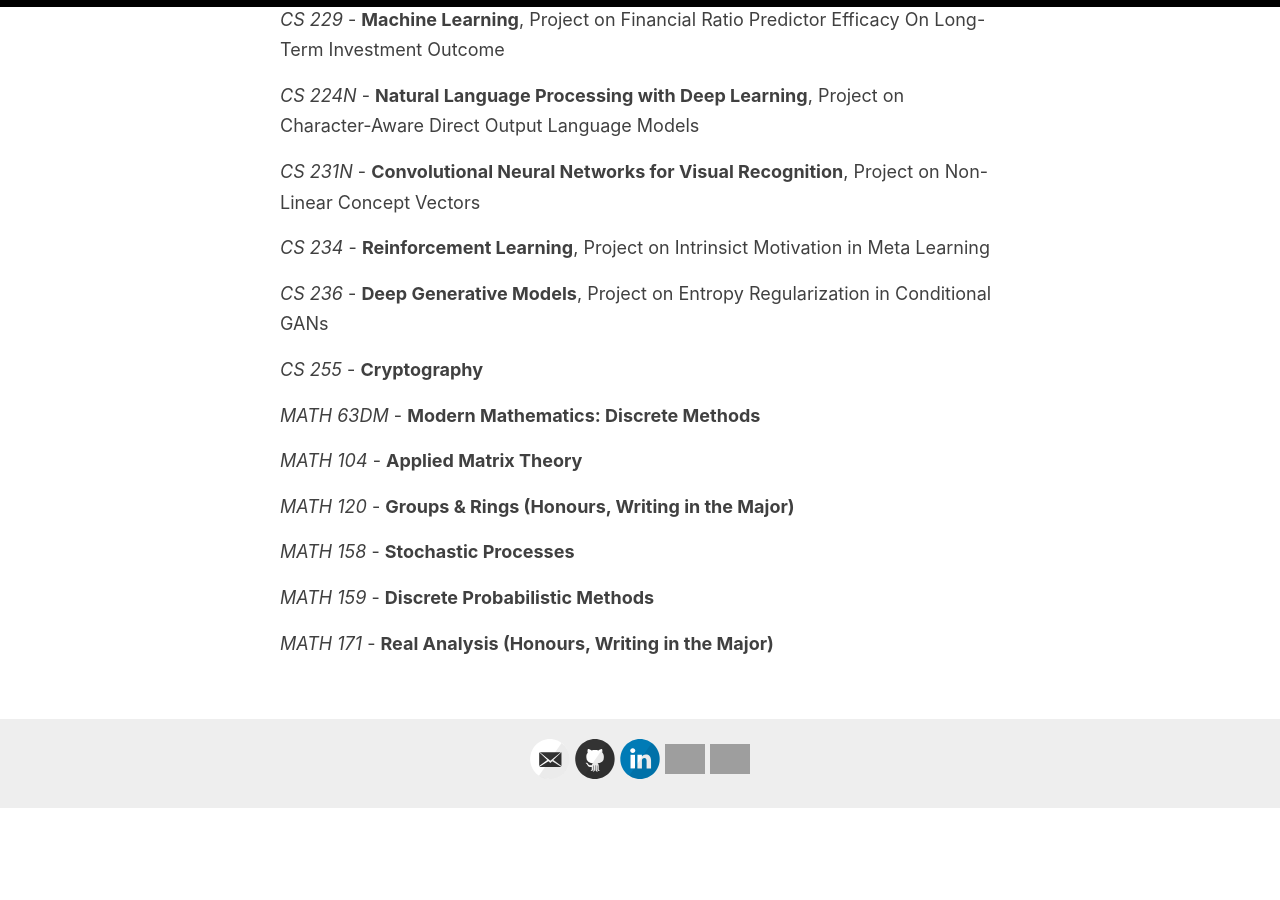
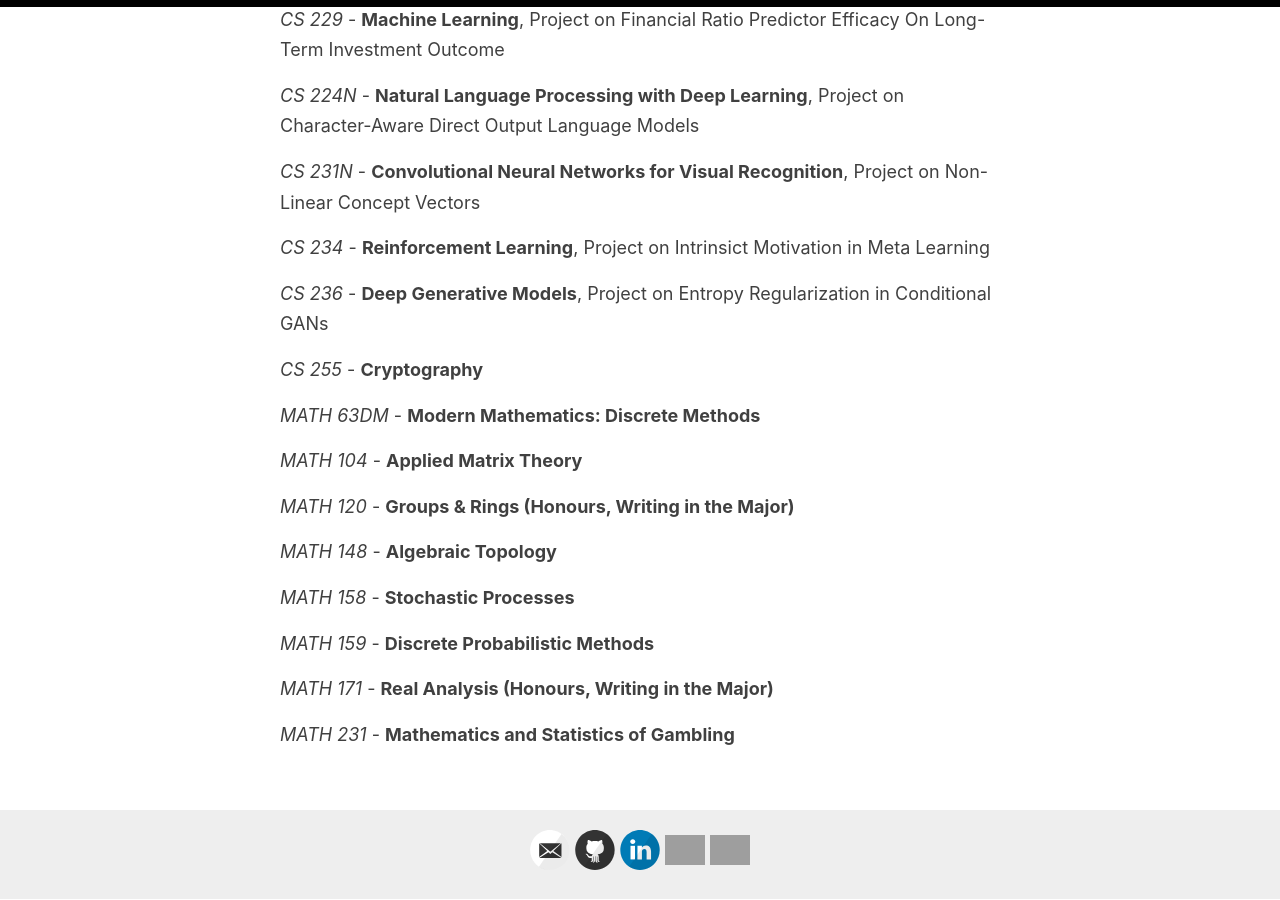
Before and after one commit to evazhang612/sokt-landing, a Jekyll site: the page built from _pages/technicals.md, in a window 1280 px wide and 900 px high, scrolled down 1171 px. Built offline with Jekyll 4.4.1, drawn with Linux system fonts in a browser that asks for light colours; nearby versions of some CDN libraries; library files that are not in the unit come from our copies; before the commit the page ends 1980 px from its top, so only the background shows below that; grey boxes are pictures that could not be loaded.

Commit message:
Class update.

```diff
--- a/_pages/technicals.md
+++ b/_pages/technicals.md
@@ -42,8 +42,12 @@ I proposed, designed and taught CS81SI AI Interpretability & Fairness at Stanfor
 
 <i>MATH 120</i> - <b>Groups & Rings (Honours, Writing in the Major)</b>
 
+<i>MATH 148</i> - <b>Algebraic Topology </b>
+
 <i>MATH 158</i> - <b>Stochastic Processes</b>
 
 <i>MATH 159</i> - <b>Discrete Probabilistic Methods</b>
 
 <i>MATH 171</i> - <b>Real Analysis (Honours, Writing in the Major)</b>
+
+<i>MATH 231</i> - <b> Mathematics and Statistics of Gambling </b>
```
